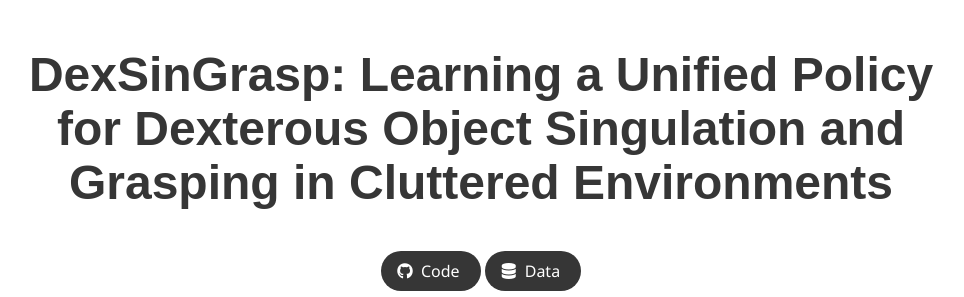
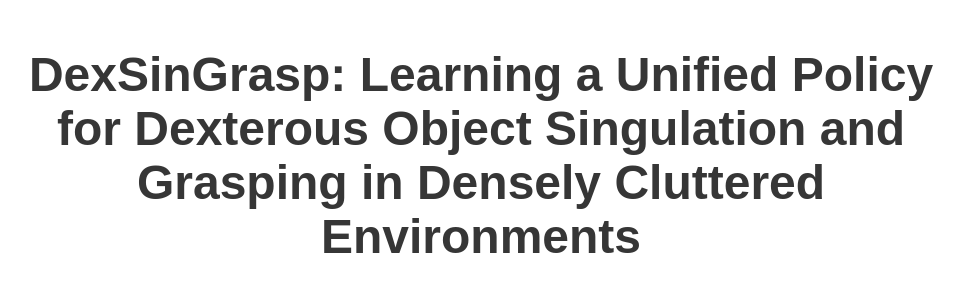
Before and after one commit to DavidLXu/dexsingweb_code, a plain HTML site: page index.html in a window 1280 px wide. Shown: the top 297 px of the page, without its empty margins (159-1123 px from the left). Drawn offline with nearby package versions, Linux system fonts and the light colour scheme; some packages are replaced by stand-ins of ours; a script that the page names is missing; some icons are missing; a web font is replaced by a local one.

Commit message:
add more content

```diff
--- a/index.html
+++ b/index.html
@@ -47,7 +47,7 @@
         <div class="container is-max-desktop">
           <div class="columns is-centered">
             <div class="column has-text-centered">
-              <h1 class="title is-1 publication-title">DexSinGrasp: Learning a Unified Policy for Dexterous Object Singulation and Grasping in Cluttered Environments</h1>
+              <h1 class="title is-1 publication-title">DexSinGrasp: Learning a Unified Policy for Dexterous Object Singulation and Grasping in Densely Cluttered Environments</h1>
 
 
               <div class="column has-text-centered">
```
Also changed, not shown: 1 other file.
